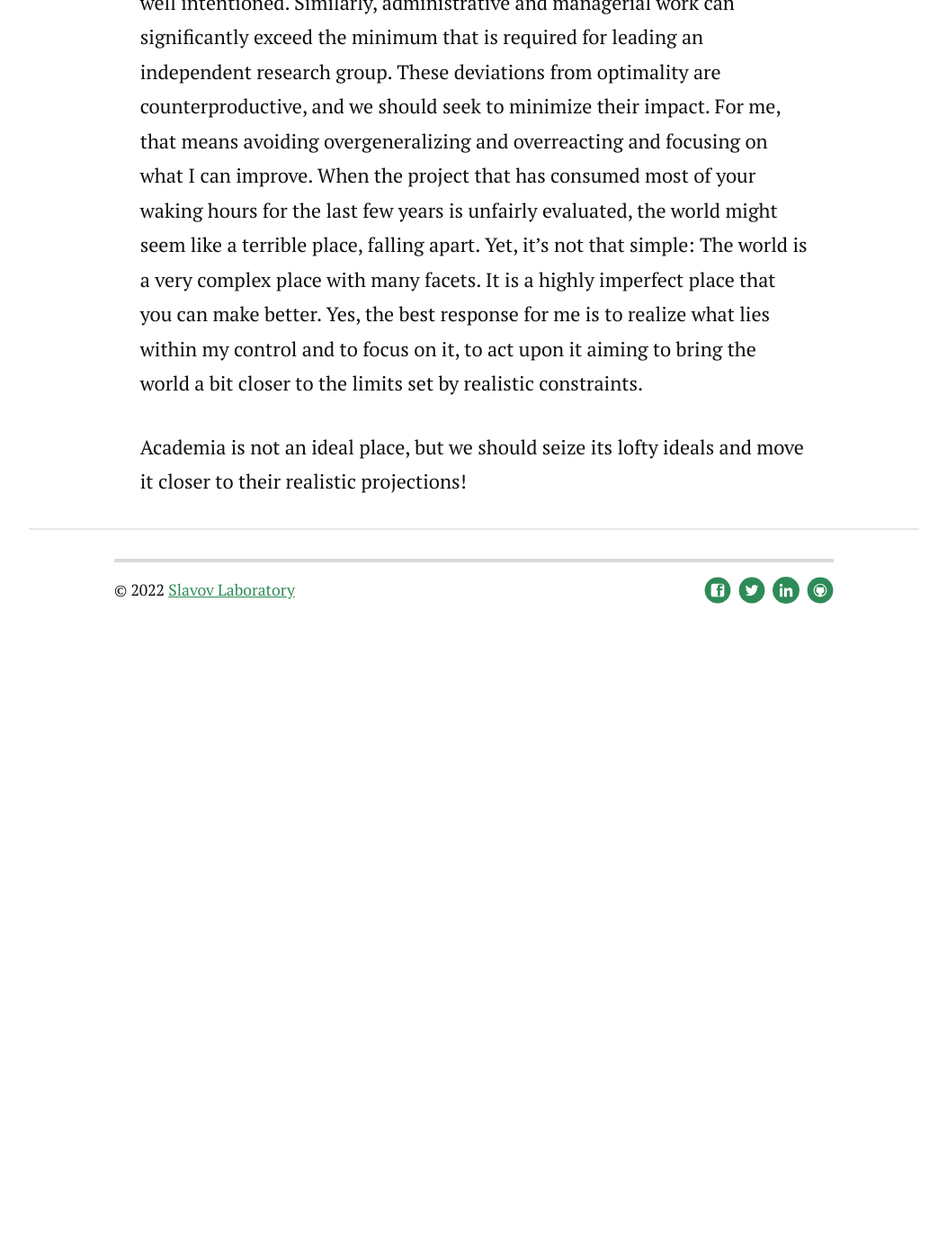
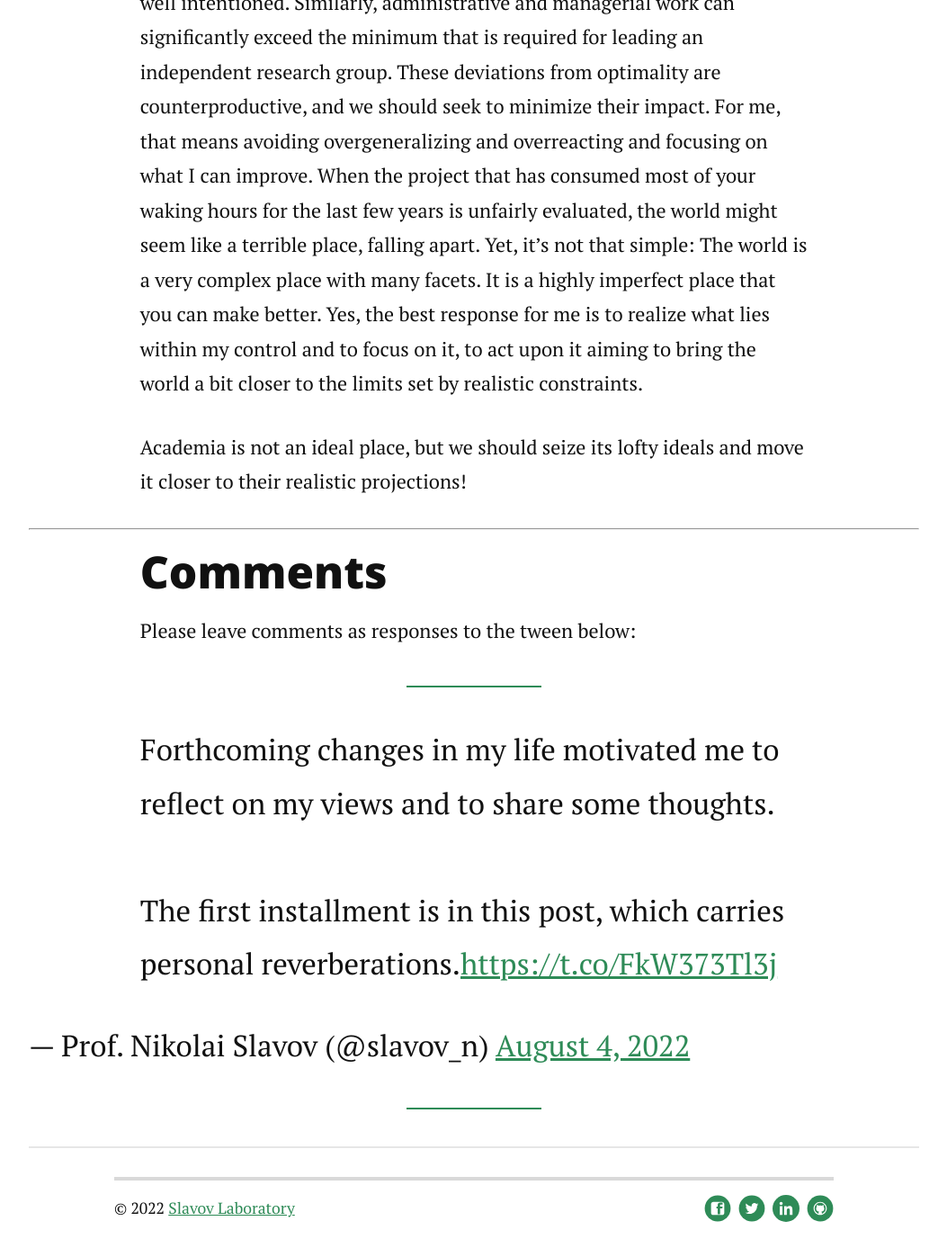
Before and after one commit to nslavov/nikolai, a Jekyll site: the page built from _posts/2022-08-03-Idealism.md, in a window 1280 px wide and 1400 px high, scrolled down 2639 px. Shown: the top 1397 px of the window at 90% size, without its empty margins (113-1166 px from the left). Built offline with Jekyll 4.4.1, drawn with Linux system fonts in a browser that asks for light colours; nearby versions of some CDN libraries; comment, search, counter and statistics services are not loaded; before the commit the page ends 3351 px from its top, so only the background shows below that.

Commit message:
Update 2022-08-03-Idealism.md

```diff
--- a/_posts/2022-08-03-Idealism.md
+++ b/_posts/2022-08-03-Idealism.md
@@ -27,3 +27,12 @@ Of course the reality falls far short of the optimal outcomes within realistic c
 
 
 Academia is not an ideal place, but we should seize its lofty ideals and move it closer to their realistic projections!
+
+
+------
+
+## Comments
+Please leave comments as responses to the tween below:
+
+
+<blockquote class="twitter-tweet"><p lang="en" dir="ltr">Forthcoming changes in my life motivated me to reflect on my views and to share some thoughts.<br><br>The first installment is in this post, which carries personal reverberations.<a href="https://t.co/FkW373Tl3j">https://t.co/FkW373Tl3j</a></p>&mdash; Prof. Nikolai Slavov (@slavov_n) <a href="https://twitter.com/slavov_n/status/1555146276609540096?ref_src=twsrc%5Etfw">August 4, 2022</a></blockquote> <script async src="https://platform.twitter.com/widgets.js" charset="utf-8"></script>
```
